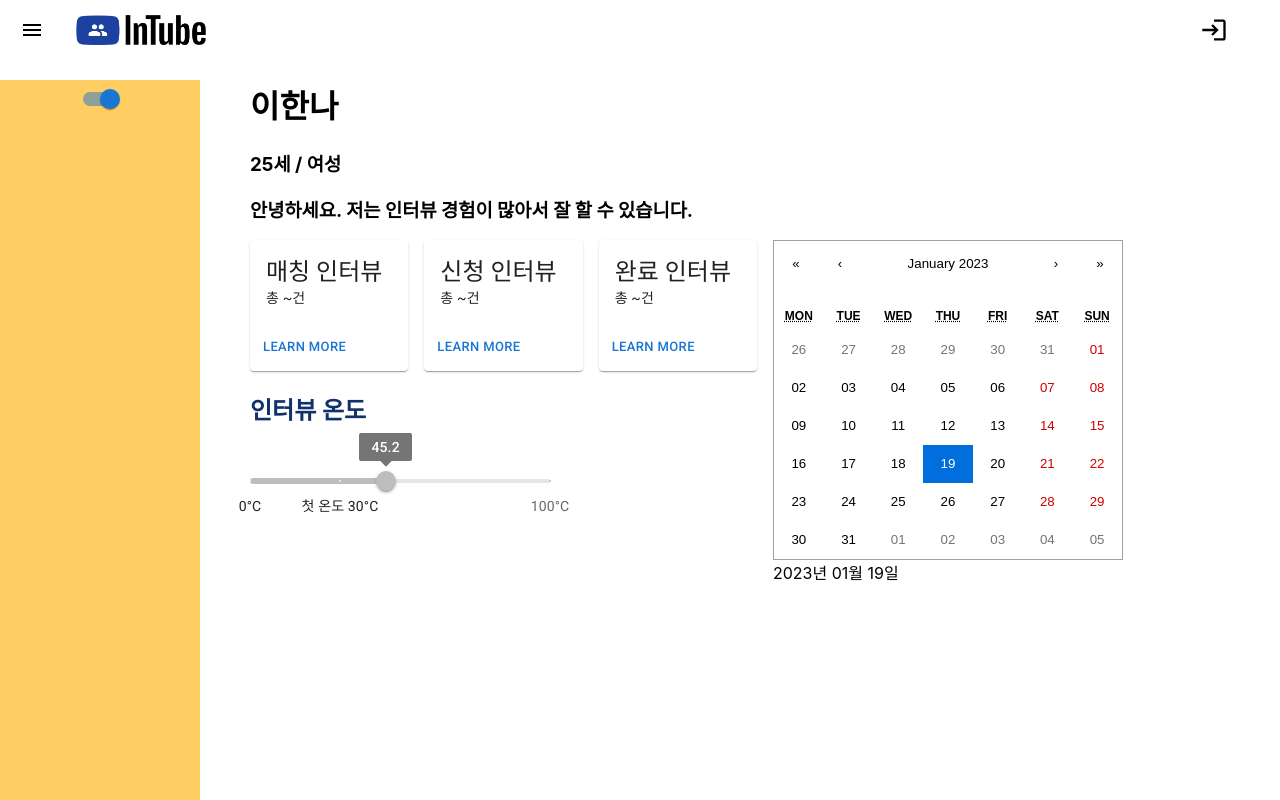
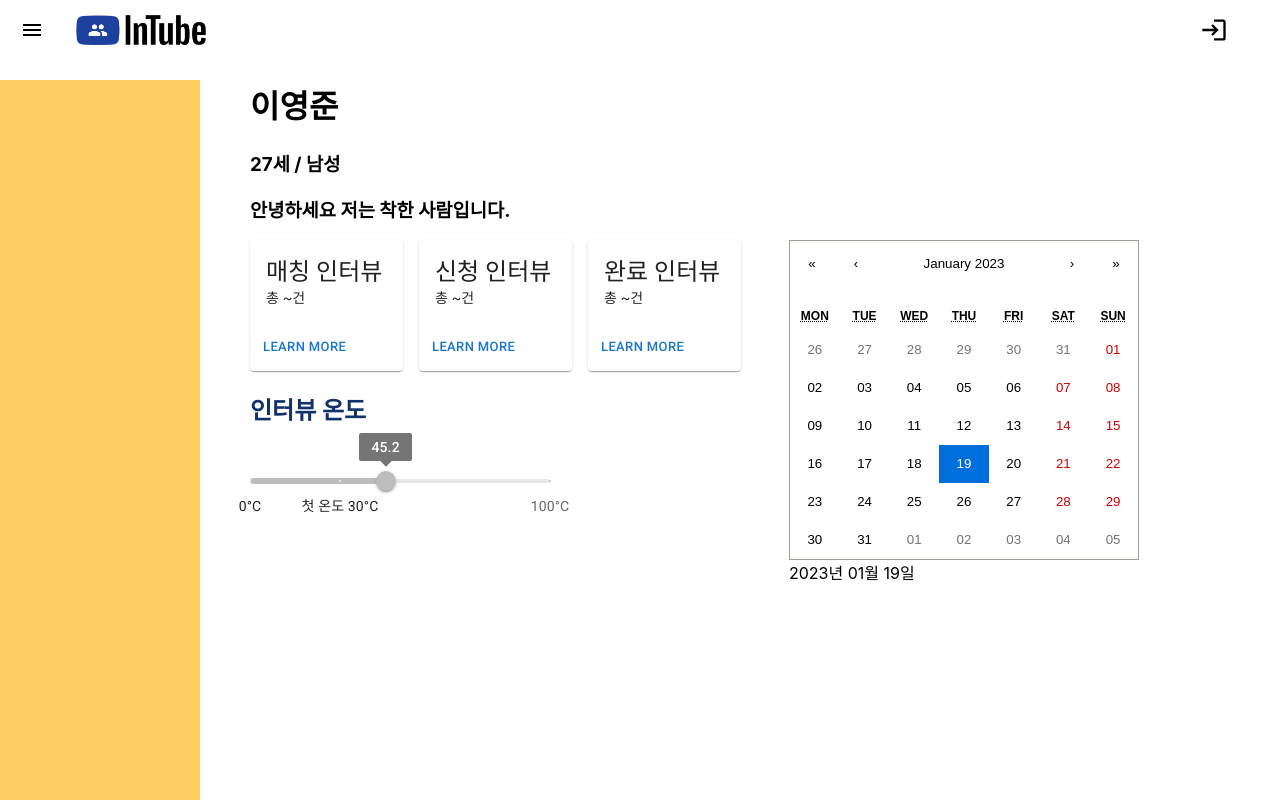
Before and after one commit to yuuforest/Intube, a React (Create React App) app in the folder frontend/: page /mypage in a window 1280 px wide. Built offline with nearby package versions, Linux system fonts and the light colour scheme.

Commit message:
<feat>: UserInfo json  불러오기

```diff
--- a/frontend/src/pages/user/MyPage.jsx
+++ b/frontend/src/pages/user/MyPage.jsx
@@ -1,36 +1,33 @@
 import React, { useState } from 'react';
 import CalendarComponent from "./components/CalendarComponent";
 import "./MyPage.css";
-import Switch from '@mui/material/Switch';
+import GetUser from "../../json/user.json";
 import Grid from '@mui/material/Grid';
 import CardList from './components/CardList';
 import Temperature from './components/Temperature';
 
-const label = { inputProps: { 'aria-label': 'Color switch demo' } };
+export default function Mypage() {
+  const userInfo = GetUser
+  const date = new Date()
 
-export default function Mypage() {
-  const userIntro="안녕하세요. 저는 인터뷰 경험이 많아서 잘 할 수 있습니다."
+  // 나중에 정부 수정할 때
+  // const intro="저는 인터뷰 경험이 많아서 잘 할 수 있습니다."
+  // const [userIntro, setUserIntro] = useState(intro)
 
-  // 나중에 axios로 user 정보 가져오면 사용
-  // const [userName, setUserName] = useState('이한나')
-  // const [userAge, setUserAge] = useState('25')
-  // const [userGender, setUserGender] = useState('여성')
-  // const [userIntro, setUserIntro] = useState(intro)
-  const userName = '이한나'
-  const userAge = 25
-  const userGender = '여성'
+  const userName = userInfo.name
+  const userAge = date.getFullYear() - Number(userInfo.birth.slice(0, 4)) + 1
+  const userIntro = userInfo.introduction
 
 
   return (
     <div className="Mypage">
         <div id="sidebar">
-          <Switch {...label} defaultChecked />
         </div>
         <div id="info">
           <h1>{userName}</h1>
-          <h3>{userAge}세 / {userGender}</h3>
+          <h3>{userAge}세 / {userInfo.gender === 'M' ? '남성' : '여성'}</h3>
           <h3>{userIntro}</h3>
-          <Grid container spacing={2}>
+          <Grid container spacing={6}>
             <Grid item xs={6}>
               <CardList />
               <h2 style={{color:'#10316B'}}>인터뷰 온도</h2>
```
Also changed, not shown: frontend/src/pages/user/MyPage.css (+7 -0 lines), frontend/src/pages/user/components/CardList.jsx (+12 -0 lines).
